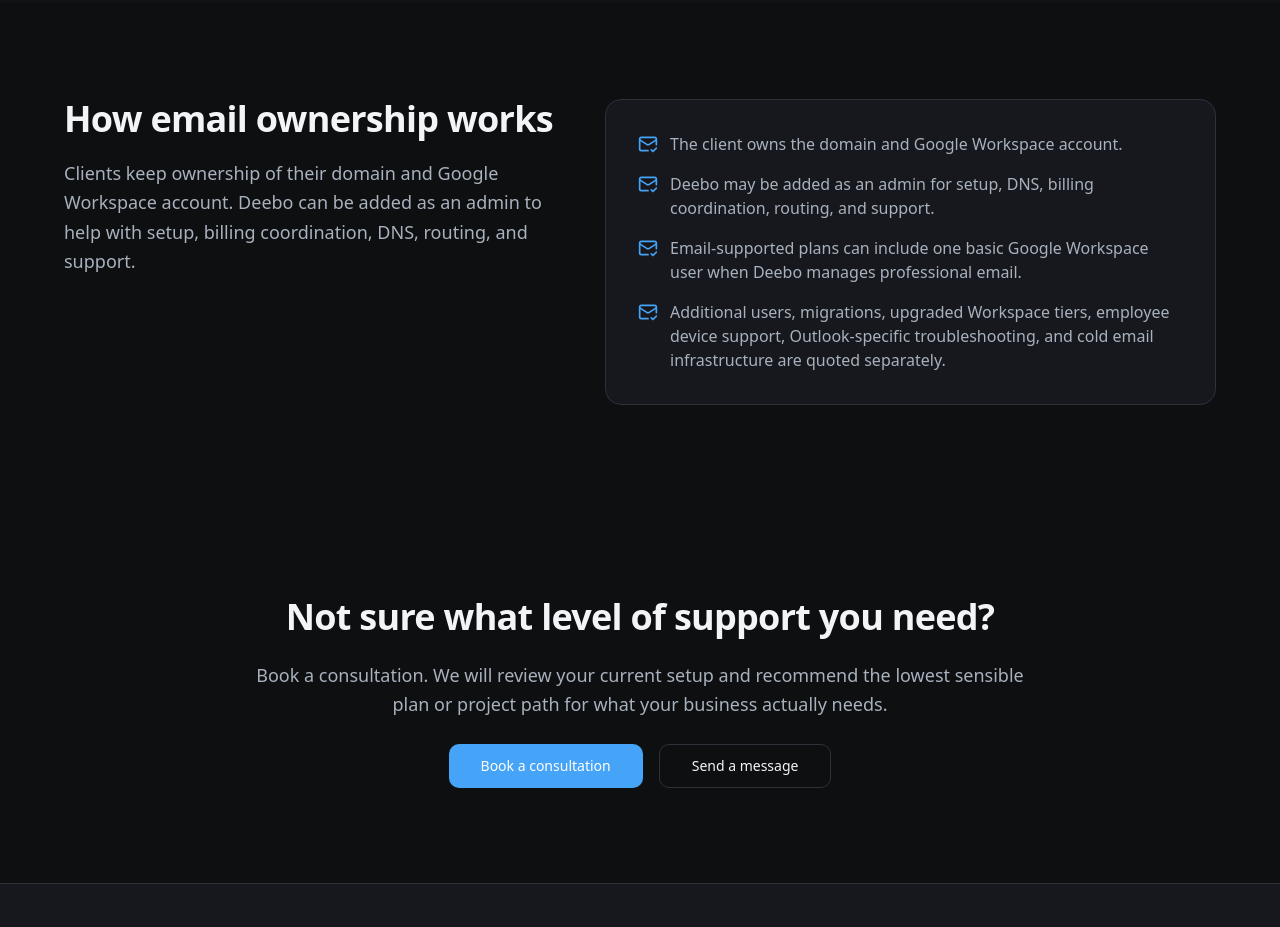
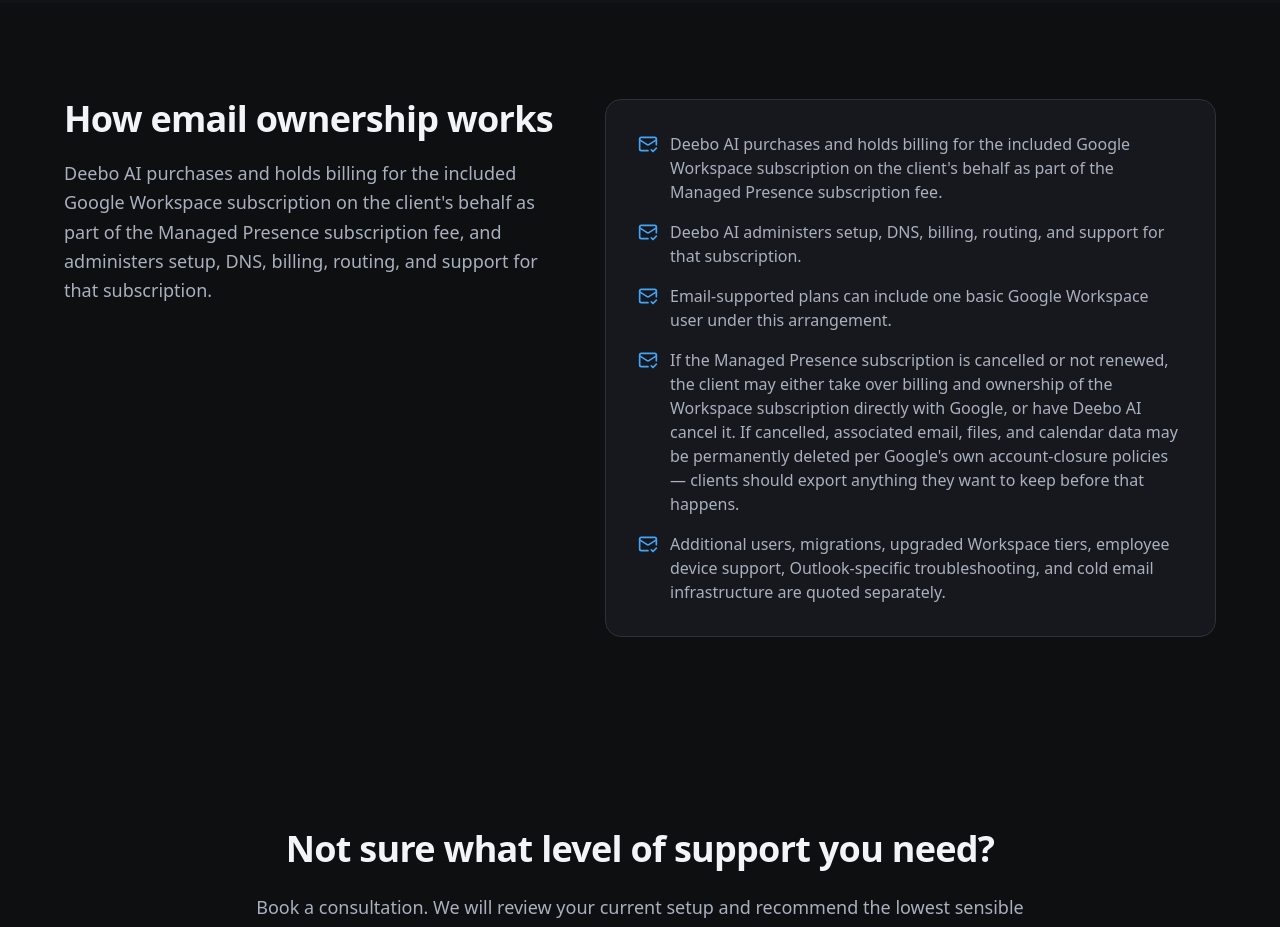
Before and after one commit to deeboai/deeboai-website, a Next.js app: page /managed-presence in a window 1280 px wide. Shown: the part 4700-5627 px from the top of the page. Built offline with nearby package versions, Linux system fonts and the light colour scheme.

Commit message:
Update email ownership copy to reflect Deebo holding Workspace billing
Clarifies that Deebo AI purchases and holds billing for the included
Google Workspace subscription on behalf of clients, and adds disclosure
about data deletion risk if the subscription is cancelled.

```diff
--- a/src/views/ManagedPresence.tsx
+++ b/src/views/ManagedPresence.tsx
@@ -496,16 +496,18 @@
             <Reveal variant="left" className="space-y-5">
               <h2 className="text-3xl font-bold md:text-4xl">How email ownership works</h2>
               <p className="text-lg leading-relaxed text-muted-foreground">
-                Clients keep ownership of their domain and Google Workspace account. Deebo can be
-                added as an admin to help with setup, billing coordination, DNS, routing, and support.
+                Deebo AI purchases and holds billing for the included Google Workspace subscription on
+                the client's behalf as part of the Managed Presence subscription fee, and administers
+                setup, DNS, billing, routing, and support for that subscription.
               </p>
             </Reveal>
             <Reveal variant="right" className="rounded-2xl border border-border bg-card p-8">
               <ul className="space-y-4 text-muted-foreground">
                 {[
-                  "The client owns the domain and Google Workspace account.",
-                  "Deebo may be added as an admin for setup, DNS, billing coordination, routing, and support.",
-                  "Email-supported plans can include one basic Google Workspace user when Deebo manages professional email.",
+                  "Deebo AI purchases and holds billing for the included Google Workspace subscription on the client's behalf as part of the Managed Presence subscription fee.",
+                  "Deebo AI administers setup, DNS, billing, routing, and support for that subscription.",
+                  "Email-supported plans can include one basic Google Workspace user under this arrangement.",
+                  "If the Managed Presence subscription is cancelled or not renewed, the client may either take over billing and ownership of the Workspace subscription directly with Google, or have Deebo AI cancel it. If cancelled, associated email, files, and calendar data may be permanently deleted per Google's own account-closure policies — clients should export anything they want to keep before that happens.",
                   "Additional users, migrations, upgraded Workspace tiers, employee device support, Outlook-specific troubleshooting, and cold email infrastructure are quoted separately.",
                 ].map((item) => (
                   <li key={item} className="flex items-start gap-3">
```
